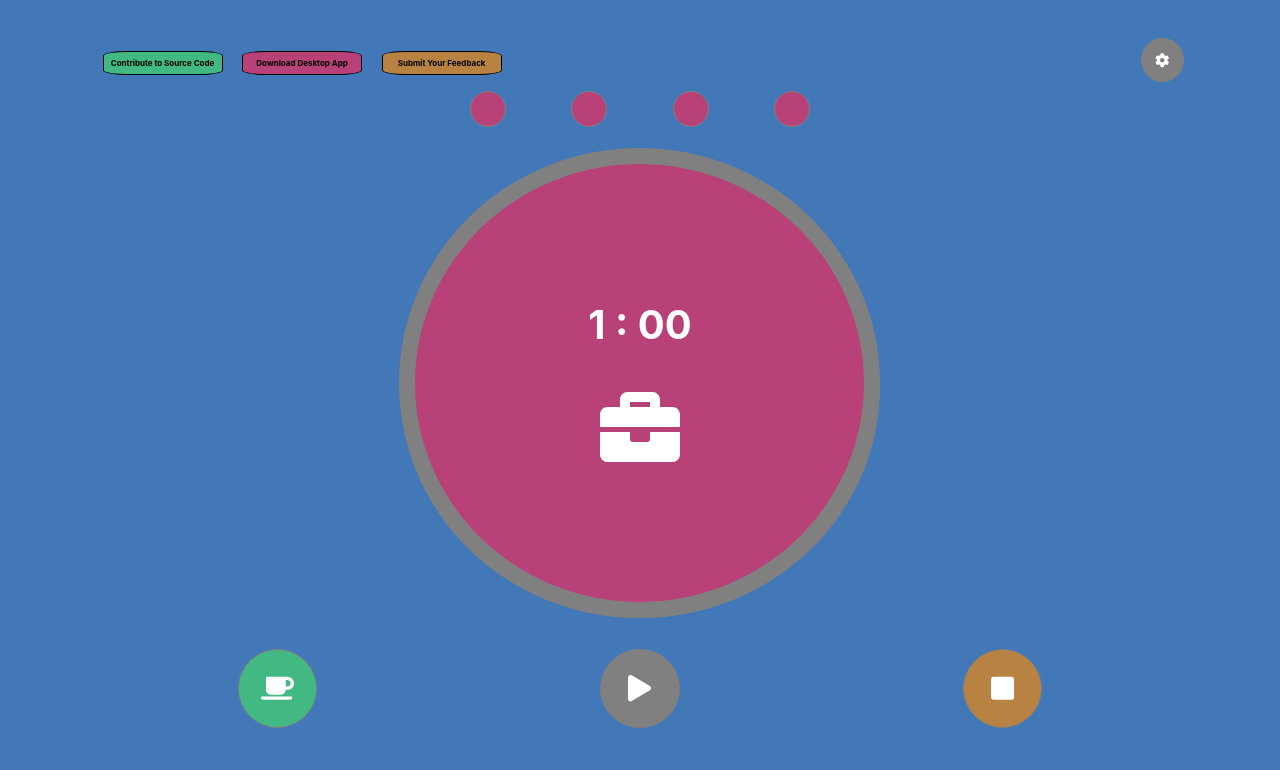
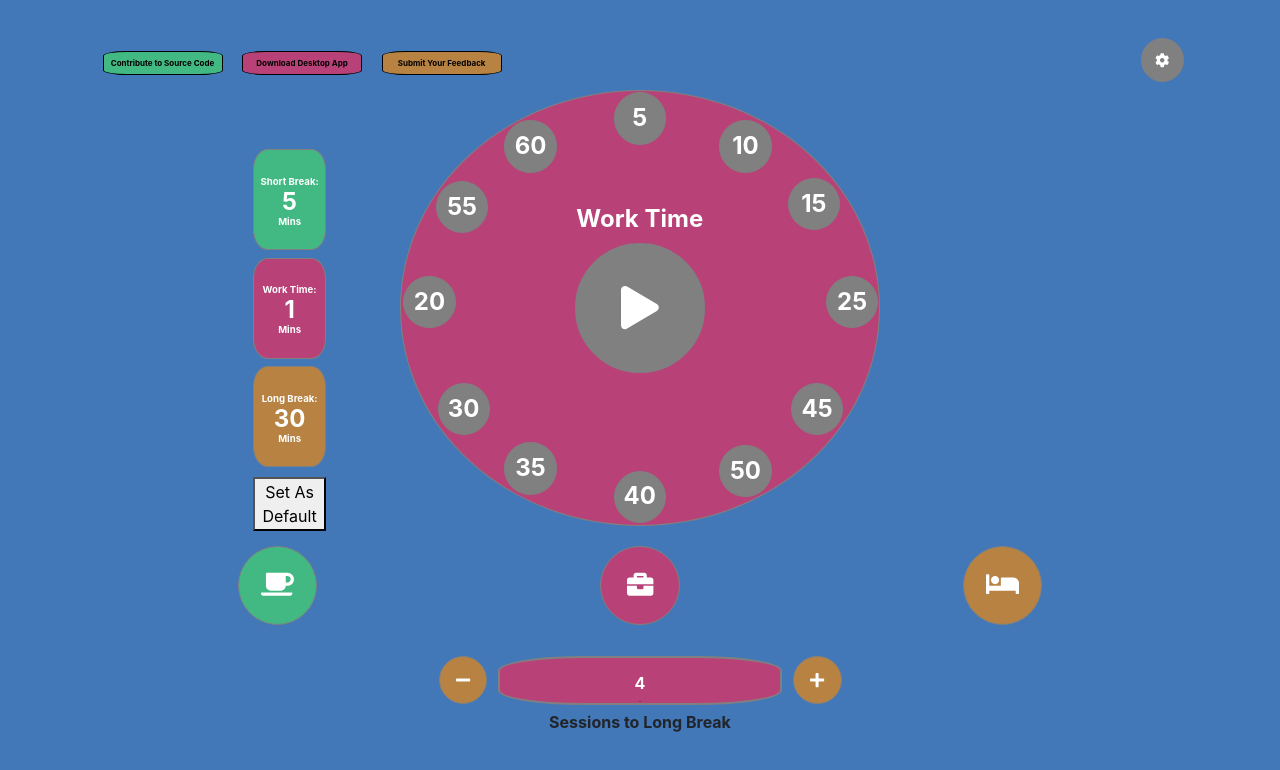
Before and after one commit to moomoolive/pomdoro_timer, a Vue app in the folder code/: page / in a window 1280 px wide. Shown: the top 770 px of the page. Built offline with nearby package versions, Linux system fonts and the light colour scheme.

Commit message:
added alarm sound, ability to set default values for work intervals

```diff
--- a/code/src/App.vue
+++ b/code/src/App.vue
@@ -7,7 +7,7 @@
       <selection />
     </div>
     <div v-if="showClock" >
-      <clock/>
+      <clock />
     </div>
   </div>
 </template>
@@ -24,8 +24,8 @@ export default {
   },
   data() {
     return {
-      showSelection: false,
-      showClock: true
+      showSelection: true,
+      showClock: false
     }
   },
   computed: {
@@ -35,17 +35,21 @@ export default {
   },
   watch: {
     appMode() {
-        if (this.appMode === 'clock') {
-          this.showSelection = false
-          this.showClock = true
-        }
-        else if (this.appMode === 'selection') {
-          this.showClock = false
-          this.showSelection = true
-        }
+      console.log('hit')
+      if (this.appMode === 'selection') {
+        this.showClock = false
+        this.showSelection = true
       }
+      else if (this.appMode === 'clock') {
+        this.showSelection = false
+        this.showClock = true
+      }
+    }
+  },
+  created() {
+    const defaults = JSON.parse(localStorage.getItem('default'))
+    if (defaults) this.$store.dispatch('setDefaults', defaults)
   }
-
 }
 </script>
 
--- a/code/src/components/clock.vue
+++ b/code/src/components/clock.vue
@@ -34,7 +34,7 @@ export default {
         return {
             showIndicator: true,
             showButtons: true,
-            play: false,
+            play: true,
             nextInterval: ''
         }
     },
@@ -51,6 +51,10 @@ export default {
         incrementSession(number) {
             this.$store.dispatch('updateCurrentSession', number)
         },
+        playAlarm() {
+            const audio = new Audio(require('../assets/sound.mp3'))
+            audio.play()
+        },
         events(value) {
             if (value === 'changeInterval') {
                 this.$store.dispatch( value, this.nextInterval)
@@ -64,6 +68,7 @@ export default {
                 this.$store.dispatch('changeInterval', this.nextInterval)
                 this.play = false
                 this.rerender('showIndicator')
+                this.playAlarm()
                 if (this.nextInterval === 'workInterval') this.incrementSession(1)
             }
             else if (value === 'stop') {
--- a/code/src/components/selectionComponents/intervalTiming/intervalTimingDisplay.vue
+++ b/code/src/components/selectionComponents/intervalTiming/intervalTimingDisplay.vue
@@ -15,12 +15,24 @@
             <p class="text">{{ longBreak }}</p>
             <p class="text description">Mins</p>
         </div>
+        <button @click="onClick" class="button">Set As Default</button>
     </div>
 </template>
 
 <script>
 export default {
     name: 'intervalTimingDisplay',
+    methods: {
+        onClick() {
+            const defaultIntervals = {
+                shortBreak: this.shortBreak,
+                workInterval: this.workInterval,
+                longBreak: this.longBreak,
+                workSessions: this.workSessions
+            }
+            localStorage.setItem('default', JSON.stringify(defaultIntervals))
+        }
+    },
     computed: {
         shortBreak() {
             return this.$store.state.timeIntervals.shortBreak
@@ -30,6 +42,9 @@ export default {
         },
         longBreak() {
             return this.$store.state.timeIntervals.longBreak
+        },
+        workSessions() {
+            return this.$store.state.timeIntervals.workSessions
         }
     }
 }
@@ -80,4 +95,9 @@ export default {
         font-size: 1.2vh;
     }
 }
+
+.button {
+    position: relative;
+    top: 10%;
+}
 </style>
--- a/code/src/store/actions.js
+++ b/code/src/store/actions.js
@@ -16,5 +16,8 @@ export default {
     },
     updateCurrentSession({ commit }, value) {
         commit('updateCurrentSession', value)
+    },
+    setDefaults({ commit }, payload) {
+        commit('setDefaults', payload)
     }
 }
--- a/code/src/store/mutations.js
+++ b/code/src/store/mutations.js
@@ -18,5 +18,11 @@ export default {
     },
     updateCurrentSession(state, value) {
         state.timeIntervals.currentSession += value
+    },
+    setDefaults(state, payload) {
+        state.timeIntervals.shortBreak = payload.shortBreak
+        state.timeIntervals.workInterval = payload.workInterval
+        state.timeIntervals.longBreak = payload.longBreak
+        state.timeIntervals.workSessions = payload.workSessions
     }
 }
--- a/code/src/store/state.js
+++ b/code/src/store/state.js
@@ -6,7 +6,7 @@ export default {
         workSessions: 4,
         currentSession: 1
     },
-    mode: 'clock',
+    mode: 'selection',
     timeIntervalSelect: 'workInterval',
     smallScreen: false
 }
```
Also changed, not shown: 1 other file (tests, documents, lock files or other folders).
